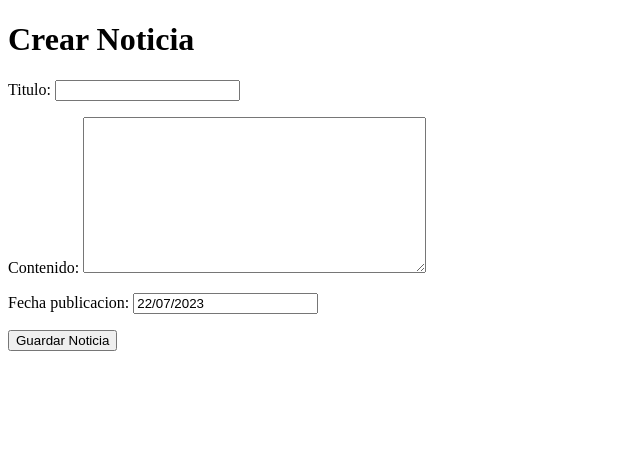
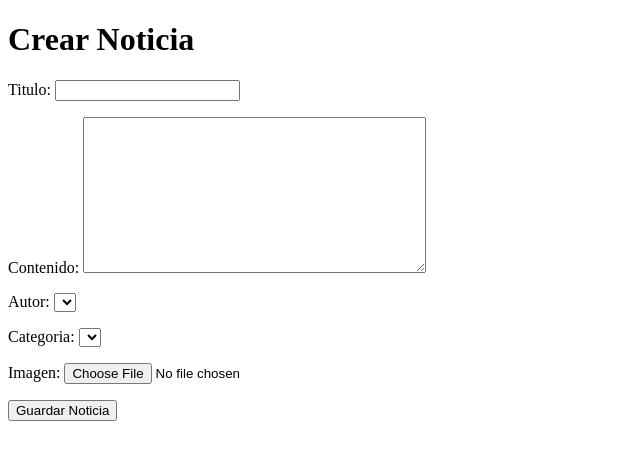
Before and after one commit to joaquincleva/grupo3_ProyectoFinal, a Django app: page /noticias/crear_noticia in a window 1280 px wide. Shown: the top 460 px of the page, without its empty margins (0-640 px from the left). Run offline with Django 4.2, Linux system fonts and the light colour scheme; data that the repository does not hold is empty.

```diff
--- a/apps/noticias/forms.py
+++ b/apps/noticias/forms.py
@@ -4,4 +4,9 @@ from .models import Noticia
 class NoticiaForm(forms.ModelForm):
     class Meta:
         model = Noticia
-        fields = ['titulo', 'contenido', 'fecha_publicacion']
+        fields = ['titulo', 'contenido', "categoria", "imagen"]
+
+class Form_Alta(forms.ModelForm):
+    class Meta:
+        model = Noticia
+        fields = ('titulo', 'contenido', "autor", "categoria", "imagen")
--- a/apps/noticias/models.py
+++ b/apps/noticias/models.py
@@ -1,10 +1,20 @@
 from django.db import models
-from django.utils import timezone
+from django.contrib.auth.models import User
+
+class Categoria(models.Model):
+    nombre = models.CharField(max_length=80)
+
+    def __str__(self):
+        return self.nombre
 
 class Noticia(models.Model):
-    titulo = models.CharField(max_length=200)
-    contenido = models.TextField()
-    fecha_publicacion = models.DateField(default=timezone.now)
+    titulo = models.CharField(default="",max_length=200)
+    contenido = models.TextField(default="")
+    fecha_publicacion = models.DateTimeField("created at",auto_now_add=True)
+    fecha_modificacion = models.DateTimeField("modified at",auto_now=True)
+    autor=models.ForeignKey(User,default="",on_delete=models.CASCADE)
+    categoria = models.ForeignKey(Categoria,default="", on_delete=models.CASCADE)
+    imagen = models.ImageField(default="",upload_to="noticias")
 
     def __str__(self):
         return self.titulo
--- a/apps/noticias/urls.py
+++ b/apps/noticias/urls.py
@@ -6,7 +6,7 @@ app_name="noticias"
 
 urlpatterns = [
     path("catalogo", views.catalogo, name="catalogo"),
-    path('crear_noticia', views.crear_noticia, name='crear_noticia'),
+    path('crear_noticia', views.crear_noticia.as_view(), name='crear_noticia'),
     path('listar_noticias', views.lista_noticias, name='lista_noticias'),
     path('editar_noticia/<int:noticia_id>/', views.editar_noticia, name='editar_noticia'),
     path('eliminar_noticia/<int:noticia_id>/', views.eliminar_noticia, name='eliminar_noticia')
--- a/apps/noticias/views.py
+++ b/apps/noticias/views.py
@@ -1,20 +1,29 @@
 from django.shortcuts import render,get_object_or_404, redirect
-from .forms import NoticiaForm
+from .forms import NoticiaForm, Form_Alta
 from .models import Noticia
+from django.views.generic import CreateView
+from django.urls import reverse_lazy
 
 # Create your views here.
 def catalogo(request):
     return render(request, 'noticias/catalogo.html')
 
-def crear_noticia(request):
-    if request.method == 'POST':
-        form = NoticiaForm(request.POST)
-        if form.is_valid():
-            form.save()
-            return redirect('hola')
-    else:
-        form = NoticiaForm()
-    return render(request, 'noticias/crear_noticia.html', {'form': form})
+# def crear_noticia(request):
+#     if request.method == 'POST':
+#         form = NoticiaForm(request.POST)
+#         if form.is_valid():
+#             form.save()
+#             return redirect('hola')
+#     else:
+#         form = NoticiaForm()
+#     return render(request, 'noticias/crear_noticia.html', {'form': form})
+
+class crear_noticia(CreateView):
+    model = Noticia
+    form_class=Form_Alta
+    template_name="noticias/crear_noticia.html"
+    success_url=reverse_lazy("hola")
+
 
 def lista_noticias(request):
     noticias = Noticia.objects.order_by('-fecha_publicacion')
--- a/proyectofinal/urls.py
+++ b/proyectofinal/urls.py
@@ -18,6 +18,9 @@ from django.urls import include, path
 from . import views
 from django.contrib.auth import views as auth
 
+from django.conf import settings
+from django.conf.urls.static import static
+
 urlpatterns = [
     path('admin/', admin.site.urls),
     path("", views.Hola, name="hola"),
@@ -32,4 +35,5 @@ urlpatterns = [
     path("usuarios/", include('apps.usuarios.urls'), name="usuarios"),
 
 
-]
+
+] + static(settings.MEDIA_URL, document_root=settings.MEDIA_ROOT)
--- a/templates/noticias/listar_noticias.html
+++ b/templates/noticias/listar_noticias.html
@@ -8,7 +8,7 @@
     <ul>
         {% for noticia in noticias %}
         <li>
-            <strong>{{ noticia.titulo }}</strong> - {{ noticia.fecha_publicacion }}
+            <strong>{{ noticia.titulo }}</strong> - {{ noticia.fecha_publicacion }}{{ noticia.fecha_modificacion }}
             <a href="{% url 'noticias:editar_noticia' noticia.id %}">Editar</a>
             <a href="{% url 'noticias:eliminar_noticia' noticia.id %}">Eliminar</a>
         </li>
```
Also changed, not shown: proyectofinal/settings/base.py (+39 -43 lines), apps/noticias/migrations/0001_initial.py, apps/noticias/migrations/0002_remove_noticia_precio_noticia_fecha_publicacion_and_more.py (deleted), 1 other file.
